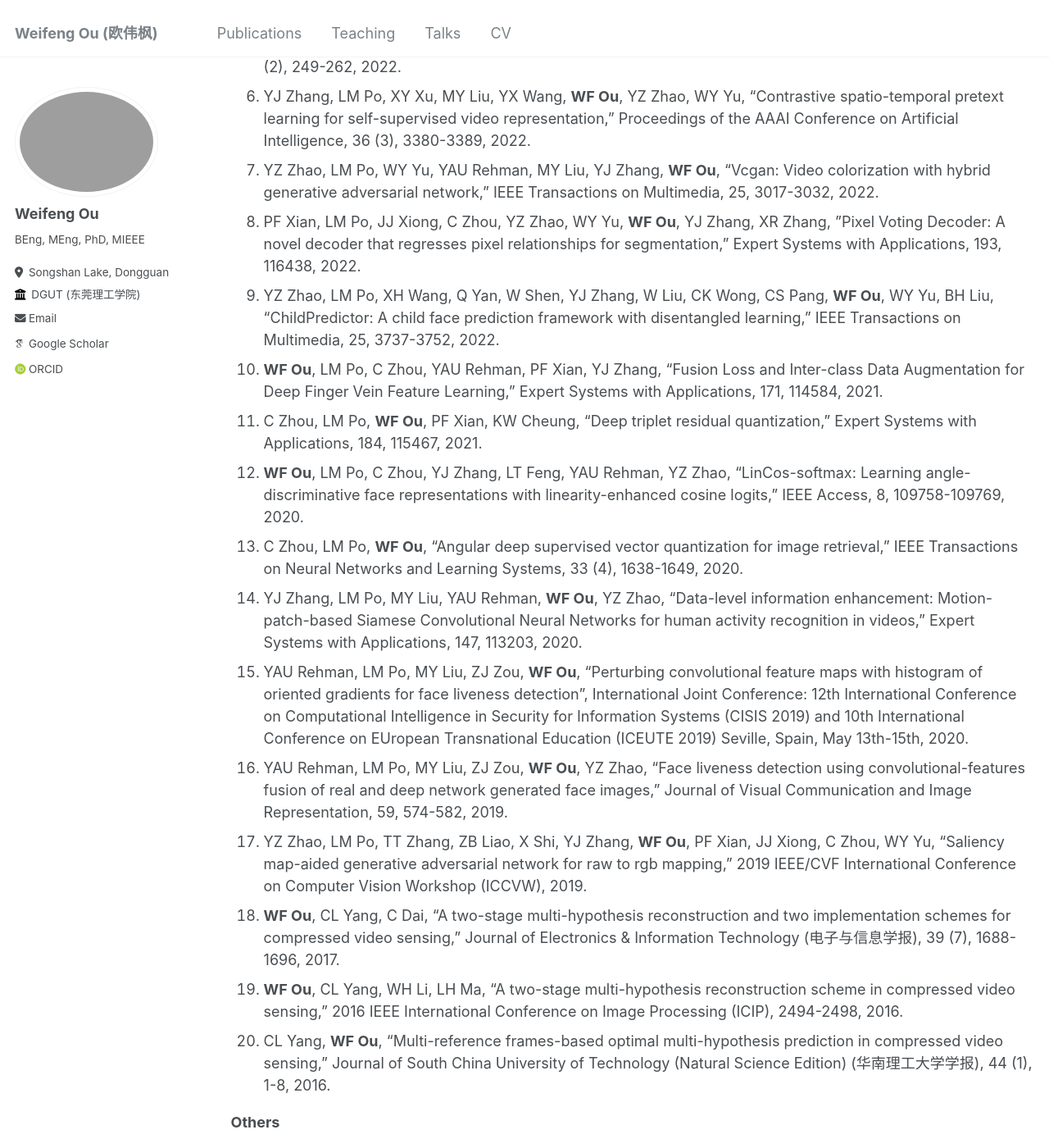
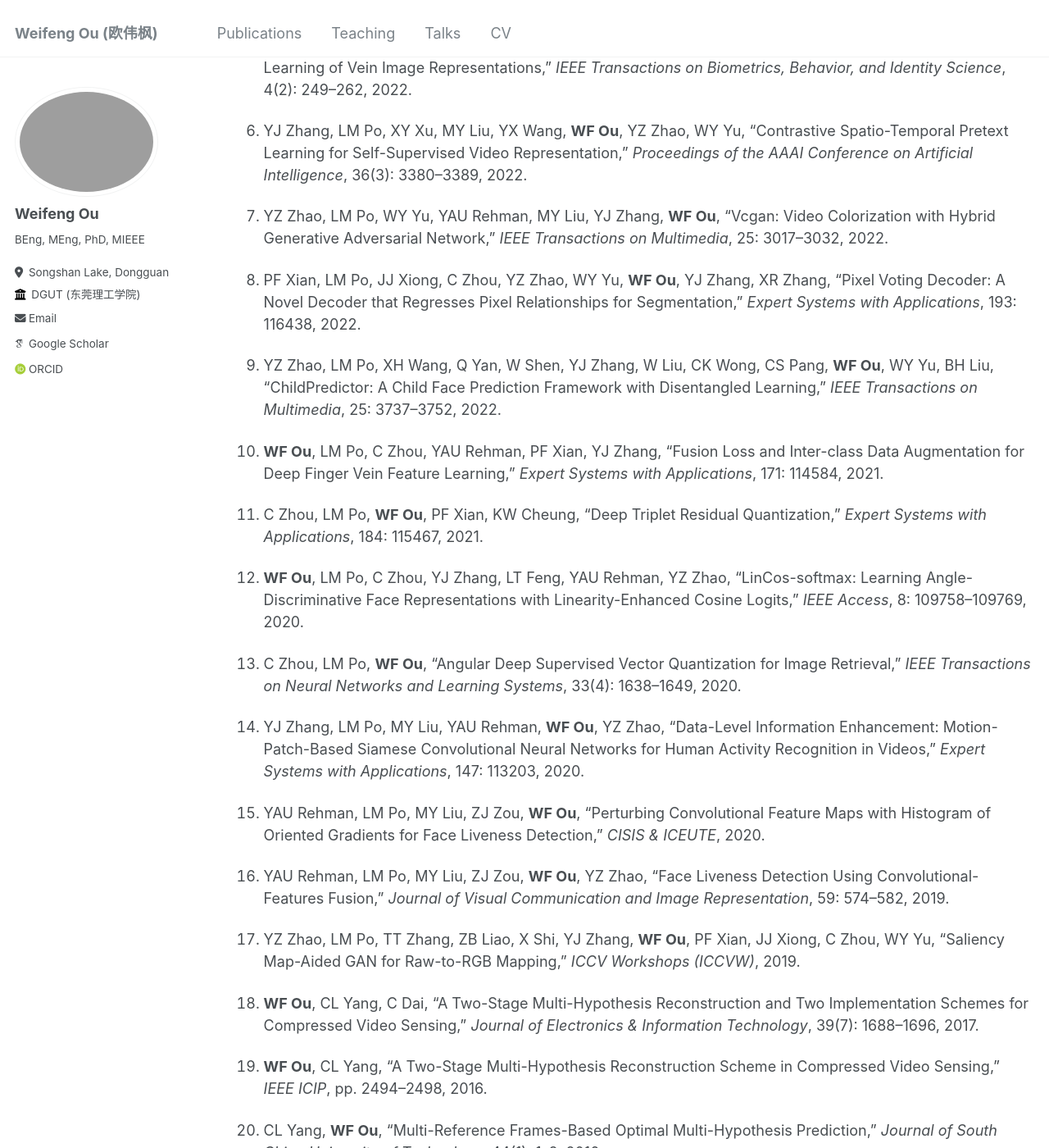
Before and after one commit to ouwf/ouwf.github.io, a Jekyll site: the page built from _pages/cv.md, in a window 1280 px wide and 1400 px high, scrolled down 2090 px. Shown: the whole window at 82% size. Built offline with Jekyll 4.4.1, drawn with Linux system fonts in a browser that asks for light colours; some web fonts are replaced; some of the changed text lies outside the part shown.

Commit message:
update cv

```diff
--- a/_pages/cv.md
+++ b/_pages/cv.md
@@ -7,99 +7,118 @@ redirect_from:
   - /resume
 ---
 
-[**Dr. Weifeng Ou**](https://ouwf.github.io/)
-Lecturer
-[School of Computer Science & Technology](https://cs.dgut.edu.cn/index.htm)
-[Dongguan University of Technology](https://www.dgut.edu.cn/)
-Office: 9A-204-11
-Email: ouwf@dgut.edu.cn
+## Weifeng Ou
+Associate Professor
+School of Computer Science & Technology
+Dongguan University of Technology
 
-***
-# Research Interests
-* Biometrics
-* Computer vision
-* Image & video processing
+📍 Office: 9A-204-11
+📧 Email: ouwf@dgut.edu.cn
+🌐 Homepage: https://ouwf.github.io/
 
-# Education
-* 2018/09 ~ 2021/10: ***Ph. D. in Electrical Engineering***, City University of Hong Kong.
-  * Supervisor: [Prof. Lai-Man Po](https://www.ee.cityu.edu.hk/~lmpo/index.html)
-* 2013/09 ~ 2016/06: ***MEng in Signal & Information Processing***, South China University of Technology.
-  * Supervisor: [Prof. Chun-Ling Yang](https://yanzhao.scut.edu.cn/open/ExpertInfo.aspx?zjbh=MHiFQelKANF-i3aswDtA4g==)
-* 2009/09 ~ 2013/06: ***BEng in Information Engineering***, Guangdong University of Technology.
+---
 
-# Work Experience
-* 2023/03 ~ present: ***Lecturer***
-  * School of Computer Science & Technology, Dongguan University of Technology.
-* 2021/11 ~ 2023/03: ***Algorithm Researcher***
-  * EIG Research Center, SenseTime Group Limited, Hong Kong.
-* 2018/06 ~ 2018/08: ***Senior Research Assistant***
-  * Department of Electronic Engineering, City University of Hong Kong.
-  * Supervisor:  [Prof. Lai-Man Po](https://www.ee.cityu.edu.hk/~lmpo/index.html)
-* 2018/04 ~ 2018/05: ***Research Assistant***
-  * Department of Computer Science, City University of Hong Kong.
-  * Supervisor:  [Prof. Antoni B. Chan](https://www.cs.cityu.edu.hk/~abchan/)
-* 2016/07 ~ 2018/03: ***R&D Engineer***
-  * Central Software Institute, Huawei Technologies, Shenzhen.
+## Research Interests
+- Biometrics
+- Computer Vision
+- Image & Video Processing
 
-# Internship
-* 2015/07 ~ 2015/09: ***Intern R&D Engineer***, Huawei Technologies, Shenzhen.
+---
 
-# Teaching
-* Software Design Patterns (Undergraduate), 2025 Fall.
-* Introduction to Artificial Intelligence (Undergraduate), 2025 Spring.
-* Data Analysis and Application with Python (Undergraduate), 2024 Fall.
-* Introduction to Artificial Intelligence (Undergraduate), 2024 Spring.
-* Software Design Methods (Postgraduate), 2023 Fall.
-* Final Year Project Supervisor, 2024 - present.
-* Deputy Programme Leader (Software Engineering), 2023 - present.
+## Education
+- **Ph.D. in Electrical Engineering**, City University of Hong Kong, *2018/09 – 2021/10*
+  Supervisor: Prof. Lai-Man Po
 
-# Publications
-**Journal & Conference Papers**
-1. **WF Ou**, LM Po, XF Huang, WY Yu, YZ Zhao, "GSCL: Generative Self-Supervised Contrastive Learning for Vein-Based Biometric Verification," IEEE Transactions on Biometrics, Behavior, and Identity Science, 6 (2), 230-244, 2024.
-2. **WF Ou**, LM Po, XF Huang, "Joint Learning of Identity and Vein Features for Enhanced Representations in Vascular Biometrics," 2024 IEEE International Conference on Acoustics, Speech and Signal Processing (ICASSP), 2024.
-3. XF Huang, LM Po, **WF Ou**, “Motion Transfer-Driven Intra-Class Data Augmentation for Finger Vein Recognition,” 2024 IEEE International Conference on Acoustics, Speech and Signal Processing (ICASSP), 2024.
-4. JJ Xiong, LM Po, WY Yu, C Zhou, PF Xian, **WF Ou**, “CSRNet: Cascaded Selective Resolution Network for real-time semantic segmentation,” Expert Systems with Applications, 211, 118537, 2023.
-5. **WF Ou**, LM Po, C Zhou, PF Xian, JJ Xiong, “GAN-based Inter-class Sample Generation for Contrastive Learning of Vein Image Representations,” IEEE Transactions on Biometrics, Behavior, and Identity Science, 4 (2), 249-262, 2022.
-6. YJ Zhang, LM Po, XY Xu, MY Liu, YX Wang, **WF Ou**, YZ Zhao, WY Yu, “Contrastive spatio-temporal pretext learning for self-supervised video representation,” Proceedings of the AAAI Conference on Artificial Intelligence, 36 (3), 3380-3389, 2022.
-7. YZ Zhao, LM Po, WY Yu, YAU Rehman, MY Liu, YJ Zhang, **WF Ou**, “Vcgan: Video colorization with hybrid generative adversarial network,” IEEE Transactions on Multimedia, 25, 3017-3032, 2022.
-8. PF Xian, LM Po, JJ Xiong, C Zhou, YZ Zhao, WY Yu, **WF Ou**, YJ Zhang, XR Zhang, ”Pixel Voting Decoder: A novel decoder that regresses pixel relationships for segmentation,” Expert Systems with Applications, 193, 116438, 2022.
-9. YZ Zhao, LM Po, XH Wang, Q Yan, W Shen, YJ Zhang, W Liu, CK Wong, CS Pang, **WF Ou**, WY Yu, BH Liu, “ChildPredictor: A child face prediction framework with disentangled learning,” IEEE Transactions on Multimedia, 25, 3737-3752, 2022.
-10. **WF Ou**, LM Po, C Zhou, YAU Rehman, PF Xian, YJ Zhang, “Fusion Loss and Inter-class Data Augmentation for Deep Finger Vein Feature Learning,” Expert Systems with Applications, 171, 114584, 2021.
-11. C Zhou, LM Po, **WF Ou**, PF Xian, KW Cheung, “Deep triplet residual quantization,” Expert Systems with Applications, 184, 115467, 2021.
-12. **WF Ou**, LM Po, C Zhou, YJ Zhang, LT Feng, YAU Rehman, YZ Zhao, “LinCos-softmax: Learning angle-discriminative face representations with linearity-enhanced cosine logits,” IEEE Access, 8, 109758-109769, 2020.
-13. C Zhou, LM Po, **WF Ou**, “Angular deep supervised vector quantization for image retrieval,” IEEE Transactions on Neural Networks and Learning Systems, 33 (4), 1638-1649, 2020.
-14. YJ Zhang, LM Po, MY Liu, YAU Rehman, **WF Ou**, YZ Zhao, “Data-level information enhancement: Motion-patch-based Siamese Convolutional Neural Networks for human activity recognition in videos,” Expert Systems with Applications, 147, 113203, 2020.
-15. YAU Rehman, LM Po, MY Liu, ZJ Zou, **WF Ou**, “Perturbing convolutional feature maps with histogram of oriented gradients for face liveness detection”, International Joint Conference: 12th International Conference on Computational Intelligence in Security for Information Systems (CISIS 2019) and 10th International Conference on EUropean Transnational Education (ICEUTE 2019) Seville, Spain, May 13th-15th, 2020.
-16. YAU Rehman, LM Po, MY Liu, ZJ Zou, **WF Ou**, YZ Zhao, “Face liveness detection using convolutional-features fusion of real and deep network generated face images,” Journal of Visual Communication and Image Representation, 59, 574-582, 2019.
-17. YZ Zhao, LM Po, TT Zhang, ZB Liao, X Shi, YJ Zhang, **WF Ou**, PF Xian, JJ Xiong, C Zhou, WY Yu, “Saliency map-aided generative adversarial network for raw to rgb mapping,” 2019 IEEE/CVF International Conference on Computer Vision Workshop (ICCVW), 2019.
-18. **WF Ou**, CL Yang, C Dai, “A two-stage multi-hypothesis reconstruction and two implementation schemes for compressed video sensing,” Journal of Electronics & Information Technology (电子与信息学报), 39 (7), 1688-1696, 2017.
-19. **WF Ou**, CL Yang, WH Li, LH Ma, “A two-stage multi-hypothesis reconstruction scheme in compressed video sensing,” 2016 IEEE International Conference on Image Processing (ICIP), 2494-2498, 2016.
-20. CL Yang, **WF Ou**, “Multi-reference frames-based optimal multi-hypothesis prediction in compressed video sensing,” Journal of South China University of Technology (Natural Science Edition) (华南理工大学学报), 44 (1), 1-8, 2016.
+- **M.Eng. in Signal & Information Processing**, South China University of Technology, *2013/09 – 2016/06*
+  Supervisor: Prof. Chun-Ling Yang
 
-**Others**
-* Invited Paper Summary published in [IEEE Biometrics Council Newsletter](https://ieee-biometrics.org/publications/newsletter/), Vol 43, 2022.
+- **B.Eng. in Information Engineering**, Guangdong University of Technology, *2009/09 – 2013/06*
 
-# Talks
-* Oral Presentation at ICASSP 2024 held in Seoul, Korea. [(Youtube)](https://youtu.be/Dlx5-vZDs7M), [(Bilibili)](https://www.bilibili.com/video/BV1tZ421n7pr/?share_source=copy_web&vd_source=c6aa2f1ae9ba773028f00e4b419716d5)
+---
 
-# Service
-**Reviewer of Academic Journals & Conferences**
-* IEEE Transactions on Information Forensics & Security (T-IFS)
-* IEEE Transactions on Neural Networks & Learning Systems (T-NNLS)
-* IEEE Transactions on Human-Machine Systems (T-HMS)
-* IEEE Transactions on Instrumentation & Measurement (T-IM)
-* Neural Networks (NN)
-* Expert Systems with Applications (ESWA)
-* IEEE International Conference on Acoustic, Speech & Signal Processing (ICASSP)
-* IEEE International Joint Conference on Neural Networks (IJCNN)
+## Academic & Professional Experience
+- **Associate Professor**, Dongguan University of Technology, *2026/03 – present*
+- **Lecturer**, Dongguan University of Technology, *2023/03 – 2026/03*
+- **Algorithm Researcher**, SenseTime, Hong Kong, *2021/11 – 2023/03*
 
-# Awards and Honors
-* The Outstanding Academic Performance Award for Research Degree Students, City University of Hong Kong, 2020.
-* Excellent New Employee Award, Huawei, 2017.
-* First-class Scholarship for Postgraduate Students, South China University of Technology, 2013-2014.
-* First-class Scholarship for Undergraduate Students, Guangdong University of Technology, 2010-2012.
-* Second Prize in the 2011 National English Contest for College Students, 2011.
+**Previous Positions**
+- Senior Research Assistant, City University of Hong Kong, *2018/06 – 2018/08*
+- Research Assistant, City University of Hong Kong, *2018/04 – 2018/05*
+- Software Engineer, Huawei Technologies, Shenzhen, *2016/07 – 2018/03*
 
-# Languages
-* Cantonese & Mandarin (First Languages)
-* English (IELTS Score: 7.0, CET-6 Score: 619)
+---
+
+## Teaching
+- Deep Learning Frameworks and Applications (Undergraduate), 2026 Spring
+- Software Design Patterns (Undergraduate), 2025 Fall
+- Introduction to Artificial Intelligence (Undergraduate), 2024 Spring, 2025 Spring
+- Data Analysis and Application with Python (Undergraduate), 2024 Fall
+- Software Design Methods (Postgraduate), 2023 Fall
+
+---
+
+## Publications
+
+### Journal & Conference Papers
+
+1. **WF Ou**, LM Po, XF Huang, WY Yu, YZ Zhao,  "GSCL: Generative Self-Supervised Contrastive Learning for Vein-Based Biometric Verification,"  *IEEE Transactions on Biometrics, Behavior, and Identity Science*, 6(2): 230–244, 2024.
+
+2. **WF Ou**, LM Po, XF Huang, "Joint Learning of Identity and Vein Features for Enhanced Representations in Vascular Biometrics," *Proceedings of the IEEE International Conference on Acoustics, Speech and Signal Processing (ICASSP)*, 2024.
+
+3. XF Huang, LM Po, **WF Ou**, "Motion Transfer-Driven Intra-Class Data Augmentation for Finger Vein Recognition," *Proceedings of the IEEE International Conference on Acoustics, Speech and Signal Processing (ICASSP)*, 2024.
+
+4. JJ Xiong, LM Po, WY Yu, C Zhou, PF Xian, **WF Ou**, "CSRNet: Cascaded Selective Resolution Network for Real-Time Semantic Segmentation," *Expert Systems with Applications*, 211: 118537, 2023.
+
+5. **WF Ou**, LM Po, C Zhou, PF Xian, JJ Xiong, "GAN-based Inter-class Sample Generation for Contrastive Learning of Vein Image Representations," *IEEE Transactions on Biometrics, Behavior, and Identity Science*, 4(2): 249–262, 2022.
+
+6. YJ Zhang, LM Po, XY Xu, MY Liu, YX Wang, **WF Ou**, YZ Zhao, WY Yu, "Contrastive Spatio-Temporal Pretext Learning for Self-Supervised Video Representation," *Proceedings of the AAAI Conference on Artificial Intelligence*, 36(3): 3380–3389, 2022.
+
+7. YZ Zhao, LM Po, WY Yu, YAU Rehman, MY Liu, YJ Zhang, **WF Ou**, "Vcgan: Video Colorization with Hybrid Generative Adversarial Network," *IEEE Transactions on Multimedia*, 25: 3017–3032, 2022.
+
+8. PF Xian, LM Po, JJ Xiong, C Zhou, YZ Zhao, WY Yu, **WF Ou**, YJ Zhang, XR Zhang, "Pixel Voting Decoder: A Novel Decoder that Regresses Pixel Relationships for Segmentation," *Expert Systems with Applications*, 193: 116438, 2022.
+
+9. YZ Zhao, LM Po, XH Wang, Q Yan, W Shen, YJ Zhang, W Liu, CK Wong, CS Pang, **WF Ou**, WY Yu, BH Liu, "ChildPredictor: A Child Face Prediction Framework with Disentangled Learning," *IEEE Transactions on Multimedia*, 25: 3737–3752, 2022.
+
+10. **WF Ou**, LM Po, C Zhou, YAU Rehman, PF Xian, YJ Zhang, "Fusion Loss and Inter-class Data Augmentation for Deep Finger Vein Feature Learning," *Expert Systems with Applications*, 171: 114584, 2021.
+
+11. C Zhou, LM Po, **WF Ou**, PF Xian, KW Cheung, "Deep Triplet Residual Quantization," *Expert Systems with Applications*, 184: 115467, 2021.
+
+12. **WF Ou**, LM Po, C Zhou, YJ Zhang, LT Feng, YAU Rehman, YZ Zhao, "LinCos-softmax: Learning Angle-Discriminative Face Representations with Linearity-Enhanced Cosine Logits," *IEEE Access*, 8: 109758–109769, 2020.
+
+13. C Zhou, LM Po, **WF Ou**, "Angular Deep Supervised Vector Quantization for Image Retrieval," *IEEE Transactions on Neural Networks and Learning Systems*, 33(4): 1638–1649, 2020.
+
+14. YJ Zhang, LM Po, MY Liu, YAU Rehman, **WF Ou**, YZ Zhao, "Data-Level Information Enhancement: Motion-Patch-Based Siamese Convolutional Neural Networks for Human Activity Recognition in Videos," *Expert Systems with Applications*, 147: 113203, 2020.
+
+15. YAU Rehman, LM Po, MY Liu, ZJ Zou, **WF Ou**, "Perturbing Convolutional Feature Maps with Histogram of Oriented Gradients for Face Liveness Detection," *CISIS & ICEUTE*, 2020.
+
+16. YAU Rehman, LM Po, MY Liu, ZJ Zou, **WF Ou**, YZ Zhao, "Face Liveness Detection Using Convolutional-Features Fusion," *Journal of Visual Communication and Image Representation*, 59: 574–582, 2019.
+
+17. YZ Zhao, LM Po, TT Zhang, ZB Liao, X Shi, YJ Zhang, **WF Ou**, PF Xian, JJ Xiong, C Zhou, WY Yu, "Saliency Map-Aided GAN for Raw-to-RGB Mapping," *ICCV Workshops (ICCVW)*, 2019.
+
+18. **WF Ou**, CL Yang, C Dai, "A Two-Stage Multi-Hypothesis Reconstruction and Two Implementation Schemes for Compressed Video Sensing," *Journal of Electronics & Information Technology*, 39(7): 1688–1696, 2017.
+
+19. **WF Ou**, CL Yang, "A Two-Stage Multi-Hypothesis Reconstruction Scheme in Compressed Video Sensing," *IEEE ICIP*, pp. 2494–2498, 2016.
+
+20. CL Yang, **WF Ou**, "Multi-Reference Frames-Based Optimal Multi-Hypothesis Prediction," *Journal of South China University of Technology*, 44(1): 1–8, 2016.
+
+---
+
+## Academic Service
+**Reviewer for**
+- IEEE T-IFS, T-NNLS, T-HMS, T-IM
+- Neural Networks, ESWA
+- ICASSP, IJCNN
+
+---
+
+## Awards & Honors
+- The Outstanding Academic Performance Award for Research Degree Students, City University of Hong Kong, 2020
+- Excellent New Employee Award, Huawei, 2017
+- First-class Scholarships (SCUT & GDUT), 2010~2015
+- National English Contest for College Students (Second Prize), 2011
+
+---
+
+## Languages
+- Cantonese & Mandarin (Native)
+- English (IELTS 7.0, CET-6: 619)
```
